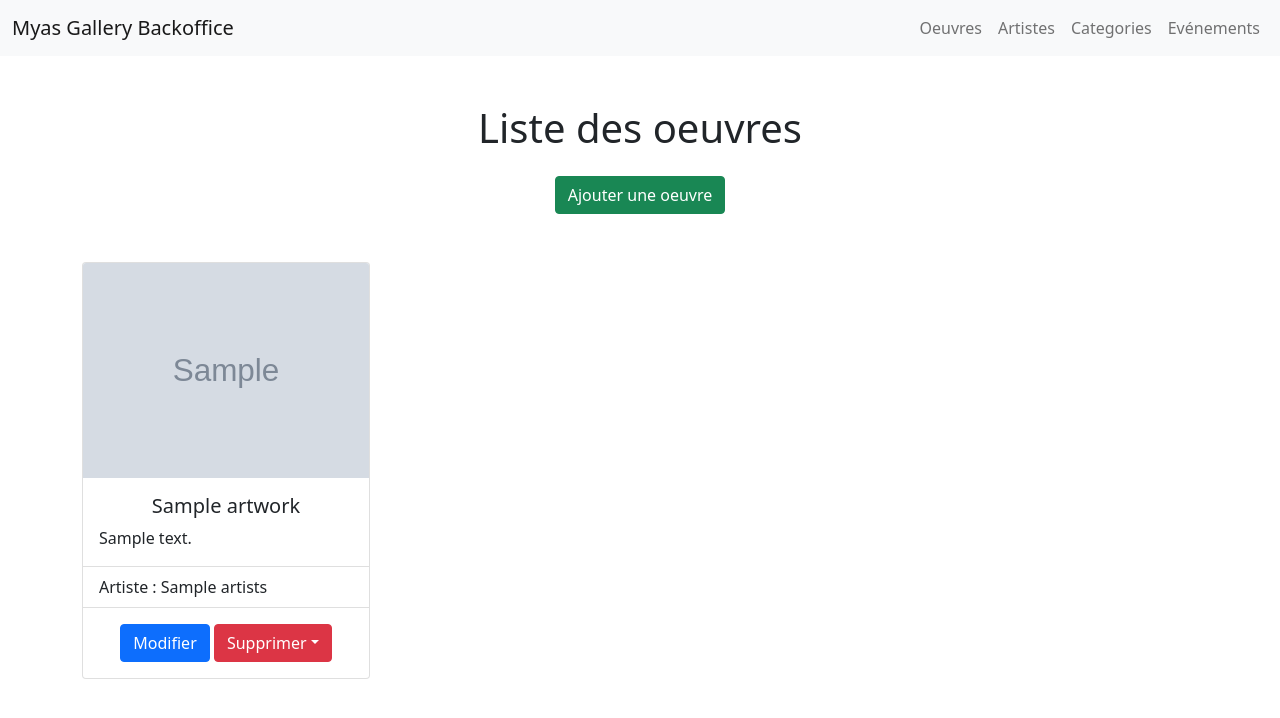
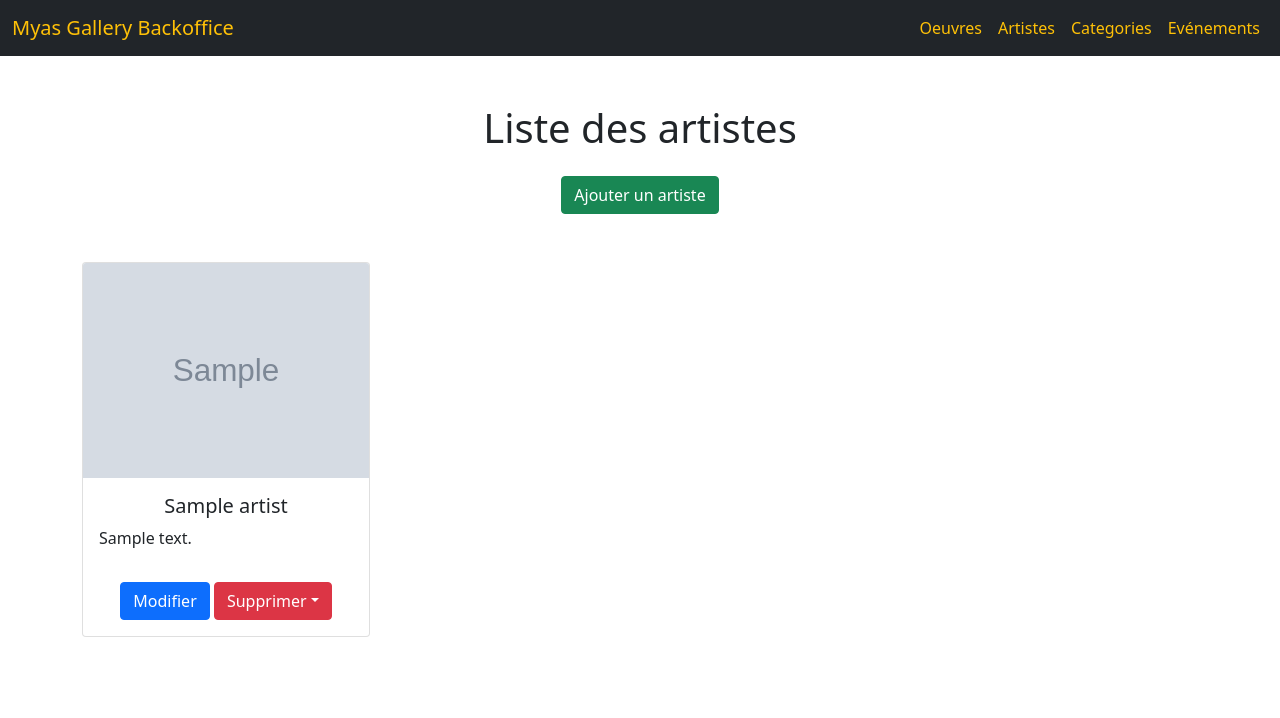
Before and after one commit to Tbiendicho/myasgallery, a Symfony app: template templates/backoffice/artist/browse.html.twig in a window 1280 px wide. Shown: the top 718 px of the page. Run offline with Twig, Linux system fonts and the light colour scheme; the template is opened without the code that fills it: most values are stand-ins (such as "Sample title", 1, 10 or a date in 2020); grey boxes marked "Sample" are stand-in pictures; some libraries are stand-ins or nearby versions.

Commit message:
WIP intégration HTML/CSS/Bootstrap artist views

```diff
--- a/src/Entity/Artist.php
+++ b/src/Entity/Artist.php
@@ -62,7 +62,7 @@ class Artist
     private $updatedAt;
 
     /**
-     * @ORM\OneToMany(targetEntity=Artwork::class, mappedBy="artists")
+     * @ORM\OneToMany(targetEntity=Artwork::class, mappedBy="artists",)
      *
      * @Groups({"api_artists_browse"})
      */
--- a/src/Entity/Artwork.php
+++ b/src/Entity/Artwork.php
@@ -82,6 +82,7 @@ class Artwork
     /**
      * @ORM\ManyToOne(targetEntity=Artist::class, inversedBy="artworks")
      * @ORM\JoinColumn(nullable=false)
+     *
      * @Groups({"api_artwork_browse", "api_event_browse"})
      */
     private $artists;
--- a/templates/backoffice/artist/browse.html.twig
+++ b/templates/backoffice/artist/browse.html.twig
@@ -4,36 +4,31 @@
 
 {% block body %}
 
-<h1 class="text-center mt-5">Liste des oeuvres</h1>
-
-
+<h1 class="text-center mt-5">Liste des artistes</h1>
 
 <div class="container">
 
 <div class="d-flex justify-content-center mt-4">
-<a href="{{ url('backoffice_artwork_add') }}" type="button" class="btn btn-success">Ajouter une oeuvre</a>
+<a href="{{ url('backoffice_artist_add') }}" type="button" class="btn btn-success">Ajouter un artiste</a>
 </div>
 
     <div class="row">
 
-    {% for currentArtwork in artwork_list %}
+    {% for currentArtist in artist_list %}
         <div class="col-xl-4 col-lg-4 col-xxl-3 col-md-6 mt-5">
             <div class="card card-1" style="width: 18rem;">
-                <a href="{{ url('backoffice_artwork_read', {"id": currentArtwork.id}) }}" ><img src="{{currentArtwork.picture}}" class="card-img-top" alt="..."></a>
+                <a href="{{ url('backoffice_artist_read', {"id": currentArtist.id}) }}" ><img src="{{currentArtist.photo}}" class="card-img-top" alt="..."></a>
                 <div class="card-body">
-                    <h5 class="card-title text-center">{{currentArtwork.title}}</h5>
-                    <p class="card-text">{{currentArtwork.description}}</p>
+                    <h5 class="card-title text-center">{{currentArtist.name}}</h5>
+                    <p class="card-text">{{currentArtist.biography}}</p>
                 </div>
-                <ul class="list-group list-group-flush">
-                    <li class="list-group-item">Artiste : {{currentArtwork.artists}}</li>
-                </ul>
                 <div class="card-body text-center">
-                    <a href="{{ url('backoffice_artwork_edit', {"id": currentArtwork.id}) }}" type="button" class="btn btn-primary">Modifier</a>
+                    <a href="{{ url('backoffice_artwork_edit', {"id": currentArtist.id}) }}" type="button" class="btn btn-primary">Modifier</a>
                     <div class="btn-group" role="group">
                         <button id="btnGroupDrop1" type="button" class="btn btn-danger dropdown-toggle" data-bs-toggle="dropdown">Supprimer</button>
                         <ul class="dropdown-menu" aria-labelledby="btnGroupDrop1">
-                            <li><a class="dropdown-item" href="{{ url('backoffice_artwork_delete', {"id": currentArtwork.id}) }}">Confimer la suppression</a></li>
-                            <li><a class="dropdown-item" href="backoffice_artwork_browse">Annuler</a></li>
+                            <li><a class="dropdown-item" href="{{ url('backoffice_artist_delete', {"id": currentArtist.id}) }}">Confimer la suppression</a></li>
+                            <li><a class="dropdown-item" href="backoffice_artist_browse">Annuler</a></li>
                         </ul>
                     </div>
                 </div>
--- a/templates/backoffice/artwork/browse.html.twig
+++ b/templates/backoffice/artwork/browse.html.twig
@@ -5,8 +5,6 @@
 {% block body %}
 
 <h1 class="text-center mt-5">Liste des oeuvres</h1>
-
-
 
 <div class="container">
 
--- a/templates/base.html.twig
+++ b/templates/base.html.twig
@@ -11,25 +11,25 @@
 	<body>
 		{% block header %}
 			<header>
-				<nav class="navbar navbar-expand-lg navbar-light bg-light">
+				<nav class="navbar navbar-expand-lg navbar-light bg-dark">
 					<div class="container-fluid">
-						<a class="navbar-brand" href="{{ url('backoffice_artwork_browse') }}">Myas Gallery Backoffice</a>
-						<button class="navbar-toggler" type="button" data-bs-toggle="collapse" data-bs-target="#navbarNav" aria-controls="navbarNav" aria-expanded="false" aria-label="Toggle navigation">
+						<a class="navbar-brand text-warning" href="{{ url('backoffice_artwork_browse') }}">Myas Gallery Backoffice</a>
+						<button class="navbar-toggler bg-warning" type="button" data-bs-toggle="collapse" data-bs-target="#navbarNav" aria-controls="navbarNav" aria-expanded="false" aria-label="Toggle navigation">
       						<span class="navbar-toggler-icon"></span>
     					</button>
 						<div class="collapse navbar-collapse justify-content-end" id="navbarNav">
 							<ul class="navbar-nav">
 								<li class="nav-item">
-									<a class="nav-link {% if app.request.get('_route') == 'backoffice_artwork_browse' %}active{% endif %}" href="{{ url('backoffice_artwork_browse') }}">Oeuvres</a>
+									<a class="text-warning nav-link {% if app.request.get('_route') == 'backoffice_artwork_browse' %}text-decoration-underline{% endif %}" href="{{ url('backoffice_artwork_browse') }}">Oeuvres</a>
 								</li>
 								<li class="nav-item">
-									<a class="nav-link" href="#">Artistes</a>
+									<a class="text-warning nav-link {% if app.request.get('_route') == 'backoffice_artist_browse' %}text-decoration-underline{% endif %}" href="{{ url('backoffice_artist_browse') }}">Artistes</a>
 								</li>
 								<li class="nav-item">
-									<a class="nav-link" href="#">Categories</a>
+									<a class="text-warning nav-link" href="#">Categories</a>
 								</li>
 								<li class="nav-item">
-									<a class="nav-link" href="#">Evénements</a>
+									<a class="text-warning nav-link" href="#">Evénements</a>
 								</li>
 							</ul>
 						</div>
```
Also changed, not shown: templates/backoffice/artist/read.html.twig (+33 -13 lines).
